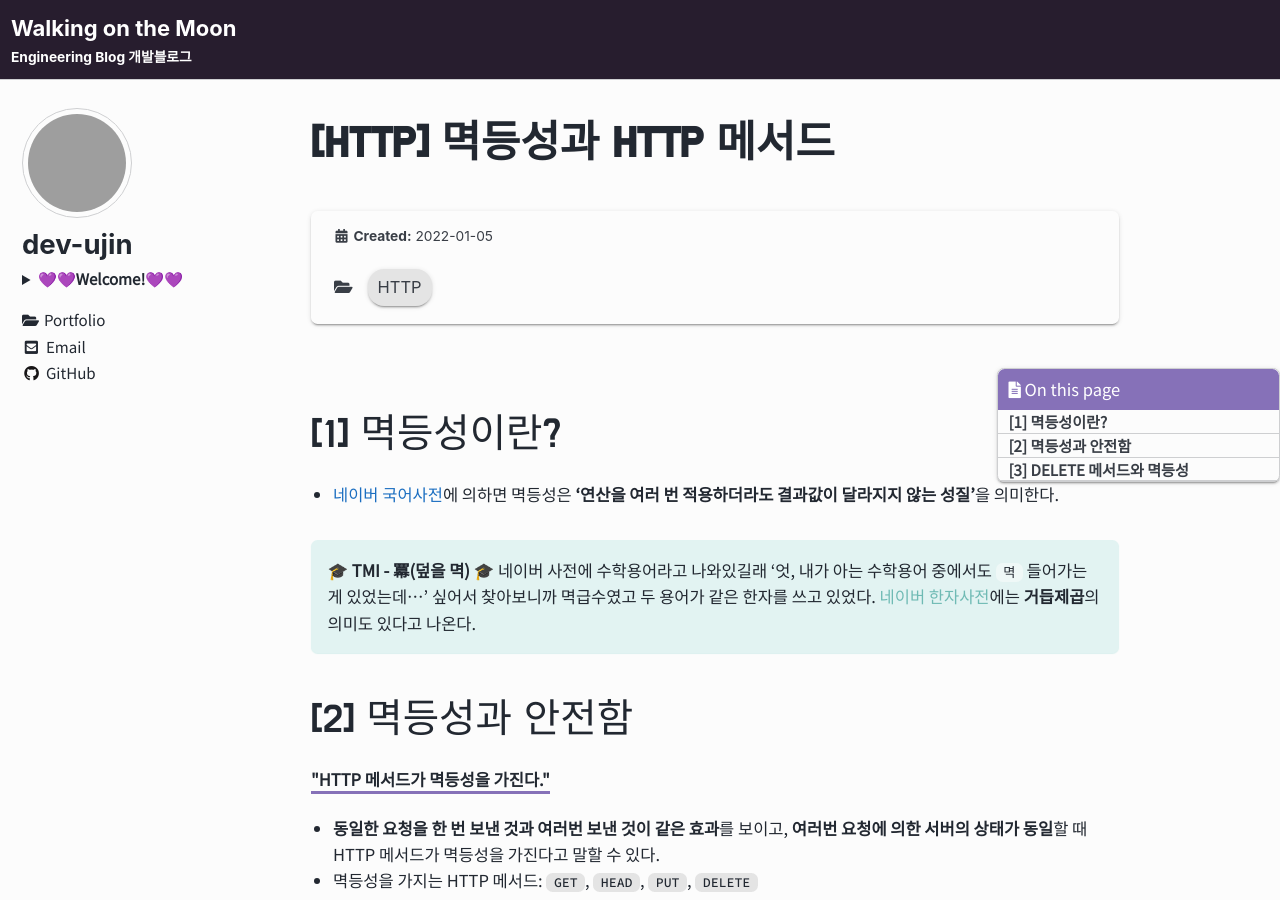
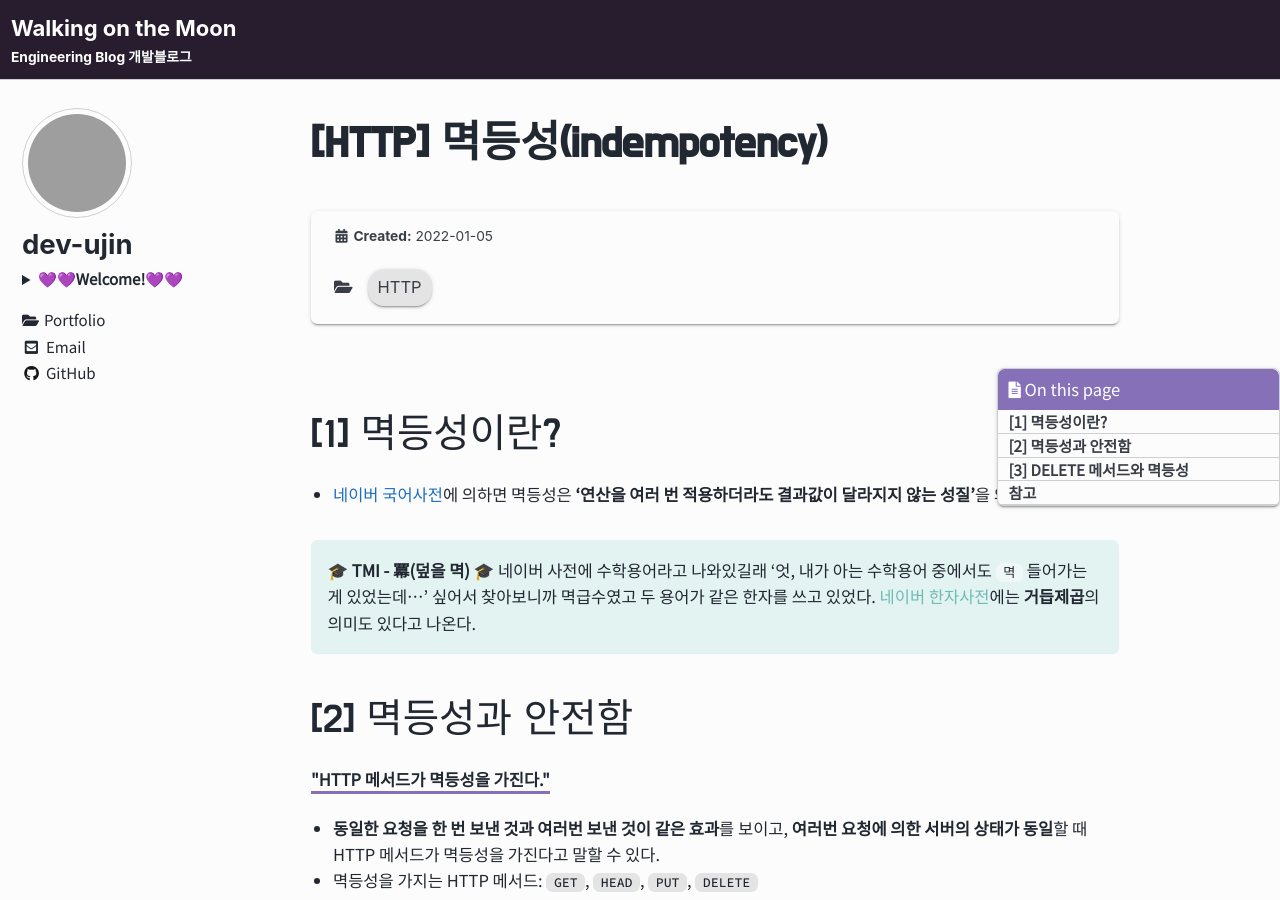
Before and after one commit to devyoujin/devyoujin.github.io, a Jekyll site: the page built from _posts/http/2022-01-05-http-idempotency.md, in a window 1280 px wide and 900 px high. Built offline with Jekyll 4.4.1, drawn with Linux system fonts in a browser that asks for light colours; cached includes are drawn as plain includes; some web fonts are replaced; comment, search, counter and statistics services are not loaded; grey boxes are pictures that could not be loaded.

Commit message:
doc: add reference link

````diff
--- a/_posts/http/2022-01-05-http-idempotency.md
+++ b/_posts/http/2022-01-05-http-idempotency.md
@@ -1,11 +1,12 @@
 ---
-title: "[HTTP] 멱등성과 HTTP 메서드"
+title: "[HTTP] 멱등성(indempotency)"
 categories:
   - HTTP
 toc: true
 toc_sticky: true
 ---
 
+>
 
 # [1] 멱등성이란?
 - [네이버 국어사전](https://ko.dict.naver.com/#/entry/koko/3b4f7ca2ddb64633a9607112fb4af0e0)에 의하면 멱등성은 **'연산을 여러 번 적용하더라도 결과값이 달라지지 않는 성질'**을 의미한다.
@@ -39,3 +40,6 @@ DELETE items/100/delete HTTP/1.1   #404
 ```
 
 여기서 중요한 것은 해당 메서드가 멱등성을 가지는 지 따져볼 때 응답의 일치여부가 아닌 **첫 번째 요청과 그 이후의 요청을 처리한 후 서버의 상태에 변동이 없는지**가 기준이 된다는 것이다.
+
+# 참고
+- [MDN Docs](https://developer.mozilla.org/ko/docs/Glossary/Idempotent)
````
